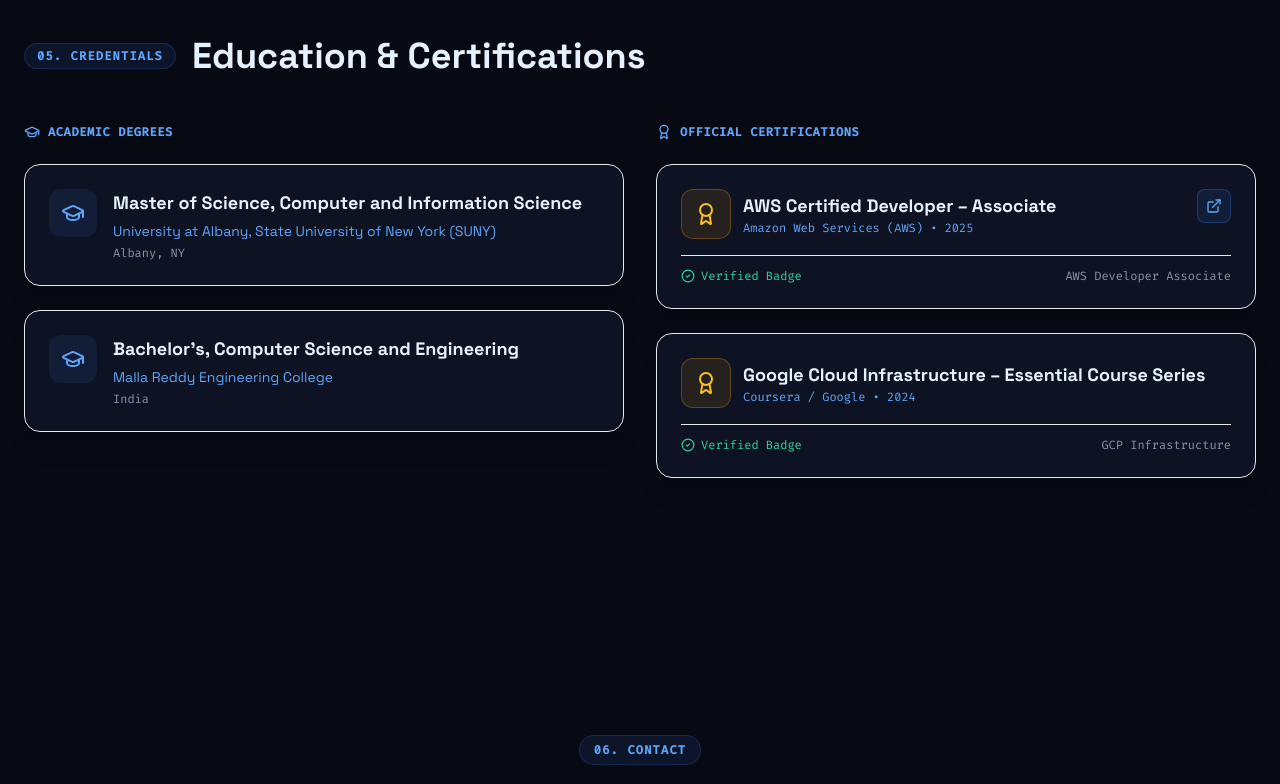
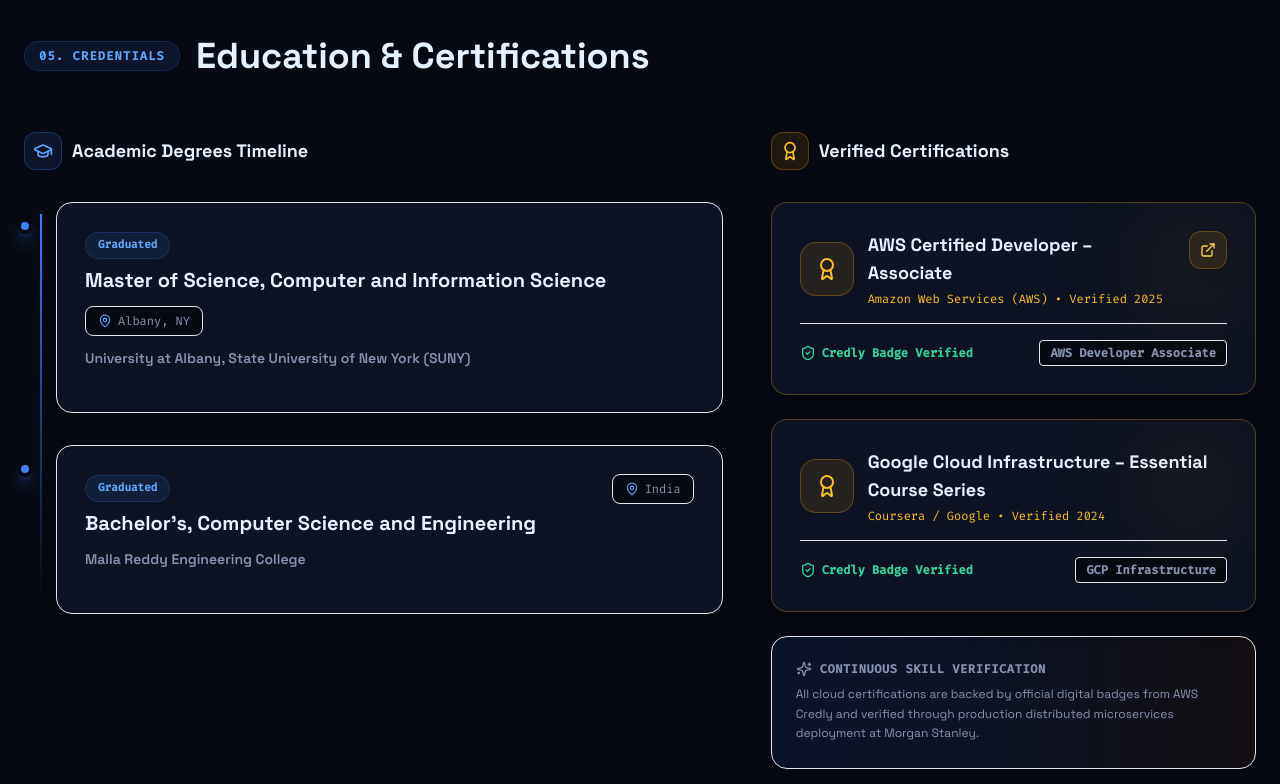
Before and after one commit to sailakkineni/ShankarPortfolio, a React (Vite) app: page / in a window 1280 px wide. Shown: the part 5860-6644 px from the top of the page. Built offline with nearby package versions, Linux system fonts and the light colour scheme; a web font is replaced by a local one.

Commit message:
Redesign Education section with executive timeline cards and verified Credly badges

```diff
--- a/src/components/EducationSection.jsx
+++ b/src/components/EducationSection.jsx
@@ -1,5 +1,5 @@
 import { motion } from 'framer-motion';
-import { GraduationCap, Award, ExternalLink, CheckCircle2 } from 'lucide-react';
+import { GraduationCap, Award, ExternalLink, CheckCircle2, BookOpen, MapPin, ShieldCheck, Sparkles } from 'lucide-react';
 import { education, certifications } from '../data/portfolioData';
 
 export default function EducationSection() {
@@ -11,88 +11,168 @@ export default function EducationSection() {
         <div className="w-full h-[1px] bg-gradient-to-r from-transparent via-slate-800 to-transparent mb-16" />
 
         {/* Section Header */}
-        <div className="flex items-center gap-4 mb-12">
-          <span className="font-mono text-xs font-bold text-blue-400 uppercase tracking-widest px-3 py-1 rounded-full bg-blue-500/10 border border-blue-500/20">
+        <div className="flex items-center gap-4 mb-14">
+          <span className="font-mono text-xs font-bold text-blue-400 uppercase tracking-widest px-3.5 py-1.5 rounded-full bg-blue-500/10 border border-blue-500/20">
             05. Credentials
           </span>
           <h2 className="text-3xl sm:text-4xl font-bold font-sans text-white">
             Education & Certifications
           </h2>
-          <div className="h-[1px] bg-slate-800 flex-grow ml-4"></div>
+          <div className="h-[1px] bg-slate-800 flex-grow ml-4 hidden sm:block"></div>
         </div>
 
-        <div className="grid lg:grid-cols-2 gap-8">
+        <div className="grid lg:grid-cols-12 gap-12 items-start">
 
-          {/* Education Column */}
-          <div className="space-y-6">
-            <h3 className="text-xs font-mono uppercase tracking-wider text-blue-400 font-bold flex items-center gap-2 mb-4">
-              <GraduationCap className="w-4 h-4" /> Academic Degrees
+          {/* Left Column: Sleek Executive Academic Timeline */}
+          <div className="lg:col-span-7 space-y-6">
+            <div className="flex items-center gap-2.5 mb-8">
+              <div className="p-2 rounded-xl bg-blue-500/10 border border-blue-500/30 text-blue-400">
+                <GraduationCap className="w-5 h-5" />
+              </div>
+              <h3 className="text-lg font-bold font-sans text-white">
+                Academic Degrees Timeline
               </h3>
+            </div>
+
+            {/* Vertical Timeline Container */}
+            <div className="relative pl-6 sm:pl-8 space-y-8 before:absolute before:left-3 sm:before:left-4 before:top-3 before:bottom-3 before:w-[2px] before:bg-gradient-to-b before:from-blue-500 before:via-cyan-500 before:to-slate-800">
 
               {education.map((edu, idx) => (
-              <div key={idx} className="bg-[#0d1322] border border-slate-800 rounded-2xl p-6 hover:border-blue-500/40 transition-all flex items-start gap-4 shadow-xl">
-                <div className="p-3 rounded-xl bg-blue-500/10 text-blue-400 shrink-0">
-                  <GraduationCap className="w-6 h-6" />
-                </div>
+                <motion.div
+                  key={edu.id || idx}
+                  initial={{ opacity: 0, x: -20 }}
+                  whileInView={{ opacity: 1, x: 0 }}
+                  viewport={{ once: true }}
+                  transition={{ duration: 0.5, delay: idx * 0.15 }}
+                  className="relative group"
+                >
+                  {/* Timeline Glowing Node Dot */}
+                  <div className="absolute -left-[31px] sm:-left-[39px] top-4 w-4 h-4 rounded-full bg-blue-500 border-4 border-[#070a12] shadow-lg shadow-blue-500/50 group-hover:scale-125 transition-transform" />
+
+                  {/* Degree Card */}
+                  <div className="bg-[#0d1322] border border-slate-800/90 rounded-2xl p-6 sm:p-7 hover:border-blue-500/40 transition-all shadow-xl group-hover:-translate-y-0.5">
+
+                    <div className="flex flex-wrap items-start justify-between gap-3 mb-3">
                       <div>
-                  <h4 className="text-lg font-bold font-sans text-white mb-1">
+                        <span className="inline-block px-3 py-1 rounded-full bg-blue-500/10 border border-blue-500/20 text-blue-400 font-mono text-[11px] font-semibold mb-2">
+                          {edu.year}
+                        </span>
+                        <h4 className="text-xl font-bold font-sans text-white group-hover:text-blue-300 transition-colors leading-snug">
                           {edu.degree}
                         </h4>
-                  <p className="text-sm font-sans text-blue-400 mb-1">
+                      </div>
+
+                      <div className="flex items-center gap-1.5 text-xs font-mono text-slate-400 bg-[#070a12] px-3 py-1.5 rounded-lg border border-slate-800">
+                        <MapPin className="w-3.5 h-3.5 text-blue-400 shrink-0" />
+                        <span>{edu.location}</span>
+                      </div>
+                    </div>
+
+                    <p className="text-sm font-semibold text-cyan-400 mb-4 font-sans">
                       {edu.institution}
                     </p>
-                  <p className="text-xs font-mono text-slate-400">
-                    {edu.location}
-                  </p>
+
+                    {/* Focus Area Pill */}
+                    {edu.focus && (
+                      <div className="mb-4 p-3 rounded-xl bg-[#070a12]/80 border border-slate-800 text-xs font-mono text-slate-300 flex items-center gap-2">
+                        <BookOpen className="w-4 h-4 text-blue-400 shrink-0" />
+                        <span><strong className="text-white">Core Focus:</strong> {edu.focus}</span>
+                      </div>
+                    )}
+
+                    {/* Bullet Highlights */}
+                    {edu.highlights && (
+                      <ul className="space-y-2 text-xs sm:text-sm text-slate-300 font-normal">
+                        {edu.highlights.map((h, i) => (
+                          <li key={i} className="flex items-start gap-2.5">
+                            <CheckCircle2 className="w-4 h-4 text-blue-400 shrink-0 mt-0.5" />
+                            <span className="leading-relaxed">{h}</span>
+                          </li>
+                        ))}
+                      </ul>
+                    )}
+
+                  </div>
+                </motion.div>
+              ))}
+
             </div>
           </div>
-            ))}
+
+          {/* Right Column: Industry Certifications & Verified Credentials */}
+          <div className="lg:col-span-5 space-y-6">
+            <div className="flex items-center gap-2.5 mb-8">
+              <div className="p-2 rounded-xl bg-amber-500/10 border border-amber-500/30 text-amber-400">
+                <Award className="w-5 h-5" />
+              </div>
+              <h3 className="text-lg font-bold font-sans text-white">
+                Verified Certifications
+              </h3>
             </div>
 
-          {/* Certifications Column */}
             <div className="space-y-6">
-            <h3 className="text-xs font-mono uppercase tracking-wider text-blue-400 font-bold flex items-center gap-2 mb-4">
-              <Award className="w-4 h-4" /> Official Certifications
-            </h3>
+              {certifications.map((cert, idx) => (
+                <motion.div
+                  key={idx}
+                  initial={{ opacity: 0, y: 20 }}
+                  whileInView={{ opacity: 1, y: 0 }}
+                  viewport={{ once: true }}
+                  transition={{ duration: 0.5, delay: idx * 0.15 }}
+                  className="bg-[#0d1322] border border-amber-500/30 hover:border-amber-500/60 rounded-2xl p-6 sm:p-7 transition-all shadow-xl group relative overflow-hidden"
+                >
+                  {/* Subtle Background Glow */}
+                  <div className="absolute top-0 right-0 w-32 h-32 bg-amber-500/5 rounded-full blur-2xl pointer-events-none"></div>
 
-            {certifications.map((cert, idx) => (
-              <div key={idx} className="bg-[#0d1322] border border-slate-800 rounded-2xl p-6 hover:border-blue-500/40 transition-all flex flex-col justify-between shadow-xl">
                   <div className="flex items-start justify-between gap-4 mb-4">
-                  <div className="flex items-center gap-3">
-                    <div className="p-3 rounded-xl bg-amber-500/10 text-amber-400 border border-amber-500/30 shrink-0">
+                    <div className="flex items-center gap-3.5">
+                      <div className="p-3.5 rounded-2xl bg-amber-500/10 text-amber-400 border border-amber-500/30 shrink-0 group-hover:scale-110 transition-transform">
                         <Award className="w-6 h-6" />
                       </div>
                       <div>
-                      <h4 className="text-lg font-bold font-sans text-white">
+                        <h4 className="text-lg font-bold font-sans text-white group-hover:text-amber-300 transition-colors">
                           {cert.title}
                         </h4>
-                      <p className="text-xs font-mono text-blue-400">
-                        {cert.issuer} • {cert.year}
+                        <p className="text-xs font-mono text-amber-400 mt-1">
+                          {cert.issuer} • Verified {cert.year}
                         </p>
                       </div>
                     </div>
 
-                  {cert.link !== "#" && (
+                    {cert.link && cert.link !== "#" && (
                       <a
                         href={cert.link}
                         target="_blank"
                         rel="noreferrer"
-                      className="p-2 rounded-lg bg-blue-500/10 border border-blue-500/30 text-blue-400 hover:bg-blue-600 hover:text-white transition-all"
-                      title="Verify Credly Badge"
+                        className="p-2.5 rounded-xl bg-amber-500/10 border border-amber-500/30 text-amber-300 hover:bg-amber-500 hover:text-slate-950 transition-all shrink-0 shadow-lg"
+                        title="Verify Official Credly Badge"
                       >
                         <ExternalLink className="w-4 h-4" />
                       </a>
                     )}
                   </div>
 
-                <div className="pt-3 border-t border-slate-800/80 flex items-center justify-between text-xs font-mono text-slate-400">
-                  <span className="flex items-center gap-1.5 text-emerald-400">
-                    <CheckCircle2 className="w-3.5 h-3.5" /> Verified Badge
+                  <div className="pt-4 border-t border-slate-800/80 flex items-center justify-between text-xs font-mono text-slate-300">
+                    <span className="inline-flex items-center gap-1.5 text-emerald-400 font-semibold">
+                      <ShieldCheck className="w-4 h-4 text-emerald-400" /> Credly Badge Verified
                     </span>
-                  <span>{cert.badge}</span>
+                    <span className="px-2.5 py-1 rounded bg-[#070a12] border border-slate-800 text-slate-400 font-semibold">
+                      {cert.badge}
+                    </span>
                   </div>
+                </motion.div>
+              ))}
+
+              {/* AWS Credly Verification Highlight Card */}
+              <div className="p-6 rounded-2xl bg-gradient-to-r from-blue-900/20 via-[#0d1322] to-amber-900/10 border border-slate-800 shadow-xl">
+                <div className="flex items-center gap-2 text-xs font-mono text-cyan-400 font-bold uppercase tracking-wider mb-2">
+                  <Sparkles className="w-4 h-4" /> Continuous Skill Verification
                 </div>
-            ))}
+                <p className="text-xs text-slate-300 leading-relaxed font-normal">
+                  All cloud certifications are backed by official digital badges from AWS Credly and verified through production distributed microservices deployment at Morgan Stanley.
+                </p>
+              </div>
+
+            </div>
           </div>
 
         </div>
--- a/src/data/portfolioData.js
+++ b/src/data/portfolioData.js
@@ -6,10 +6,8 @@ export const personalInfo = {
   location: "New York, NY",
   phone: "+1 8389109931",
   github: "https://github.com/sailakkineni",
-  linkedin: "https://linkedin.com",
+  linkedin: "https://www.linkedin.com/in/shankarjavadev/",
   awsBadgeUrl: "https://www.credly.com/badges/509076f4-56c1-4b78-9bb5-62b16b5164b4/linked_in_profile",
-  heroBgImage: `${import.meta.env.BASE_URL}images/bg-hero.jpg`,
-  displayProfileImage: `${import.meta.env.BASE_URL}images/profile-display.jpg`,
   summary: `Senior Software Engineer with 5+ years of experience designing, building, and operating scalable backend and distributed systems using Java, Spring Boot, microservices, and cloud technologies. Experienced in developing high-throughput financial and transaction-processing platforms supporting payments, refunds, chargebacks, reconciliation, asset pricing, portfolio valuation, and investment workflows. Strong background in distributed systems, event-driven architectures, asynchronous processing, concurrency, API design, database optimization, fault tolerance, observability, and production reliability. Experienced with AWS, Apache Kafka, Oracle, MongoDB, Redis, Docker, and Kubernetes, with a focus on building secure, highly available, and maintainable services. Additionally experienced in conversational AI using Dialogflow and Python-based webhooks, integrating AI-driven workflows with enterprise Java services and APIs.`,
   stats: [
     { value: "5+", label: "Years Experience", desc: "Enterprise distributed systems" },
```
Lines whose indentation alone changed are shown as unchanged.
